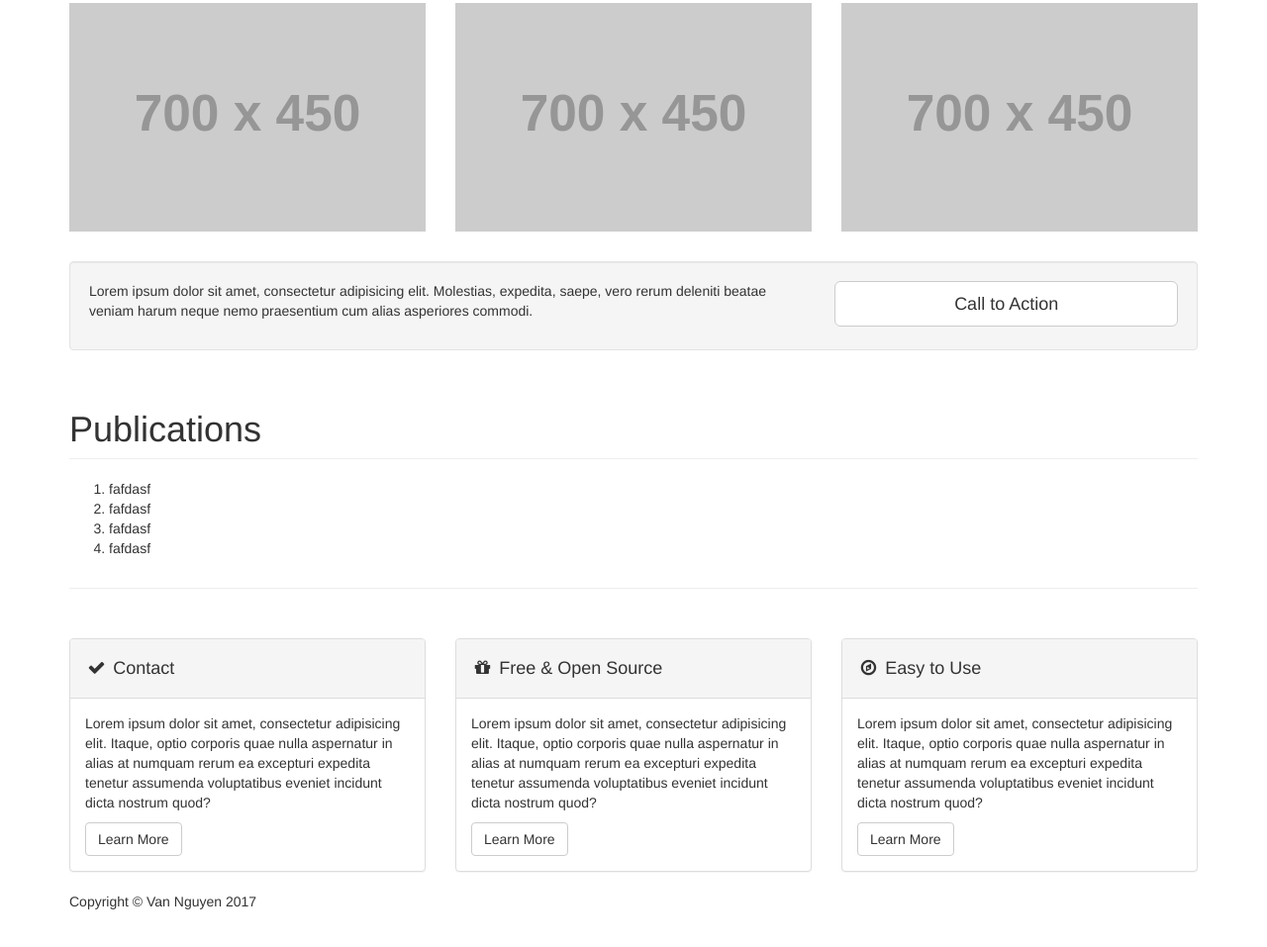
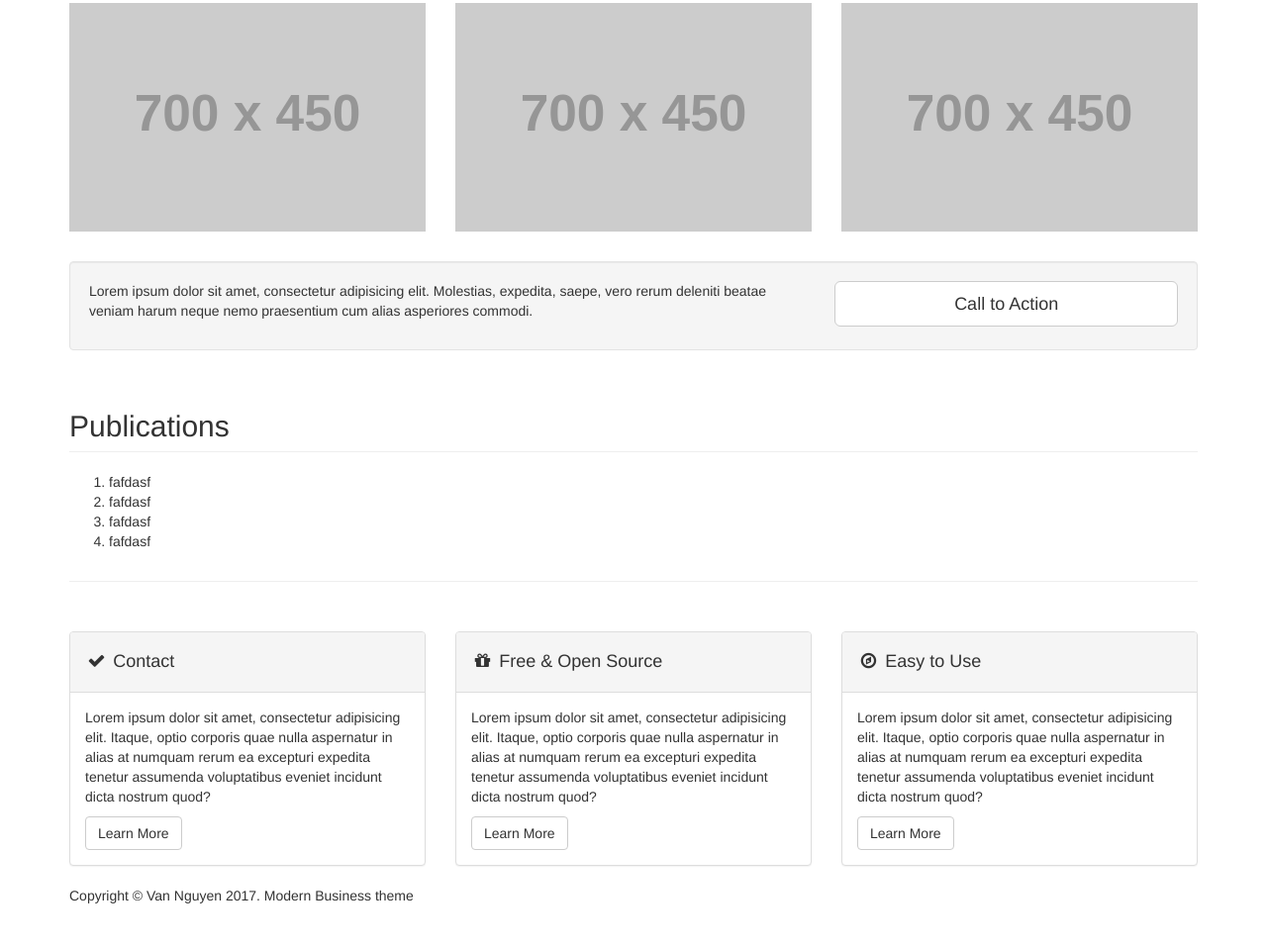
Before and after one commit to ducvan0212/ducvan0212.github.io, a plain HTML site: page index.html in a window 1280 px wide. Shown: the part 1491-2448 px from the top of the page at 99% size. Drawn offline with Linux system fonts and the light colour scheme; placeholder pictures from the web are drawn by us.

Commit message:
minor add

```diff
--- a/index.html
+++ b/index.html
@@ -207,7 +207,7 @@
                     <li>Photography</li>
                     <li>Sometimes, cooking :))</li>
                 </ul>
-                <p>And here are some words to fill in this blank. Hope that this text container looks balance with the awesome photo in the left. I mean the photo is awesome, not me, haha. Credit for my friend, Dung Nguyen. Wanna checkout some other awesome photos of Dung? <a href="https://www.facebook.com/dncreative/" target="_blank">Here you go</a>.
+                <p>And here are some words to fill in this blank. Hope that this text container looks balance with the awesome photo in the left. I mean the photo is awesome, not me, haha. Credit for my friend, Dung Nguyen. Want some other awesome photos of Dung? <a href="https://www.facebook.com/dncreative/" target="_blank">Here you go</a>.
             </div>
         </div>
         <!-- /.row -->
@@ -269,9 +269,9 @@
         <!-- Marketing Icons Section -->
         <div class="row">
             <div class="col-lg-12">
-                <h1 class="page-header">
+                <h2 class="page-header">
                     Publications
-                </h1>
+                </h2>
             </div>
             <div class="col-lg-12">
                 <ol type="1">
@@ -323,7 +323,7 @@
                     </div>
                 </div>
                 <div class="col-lg-12">
-                    <p>Copyright &copy; Van Nguyen 2017</p>
+                    <p>Copyright &copy; Van Nguyen 2017. Modern Business theme</p>
                 </div>
             </div>
         </footer>
```
